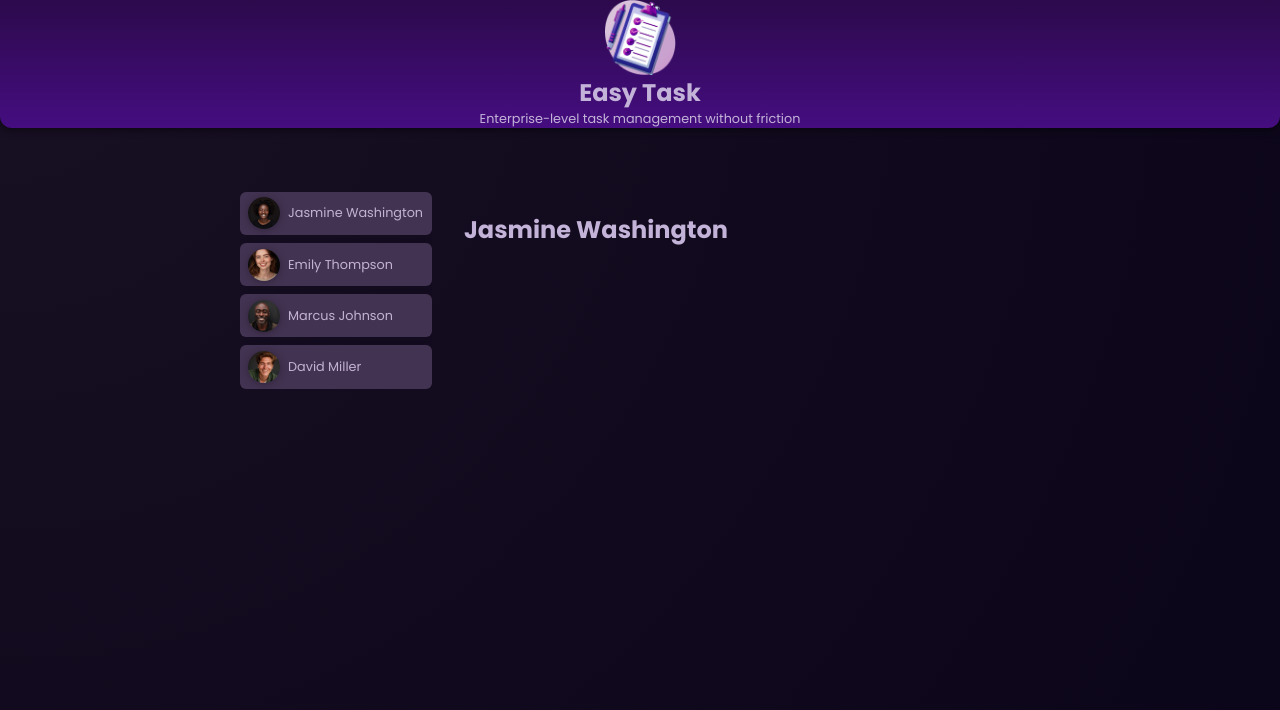
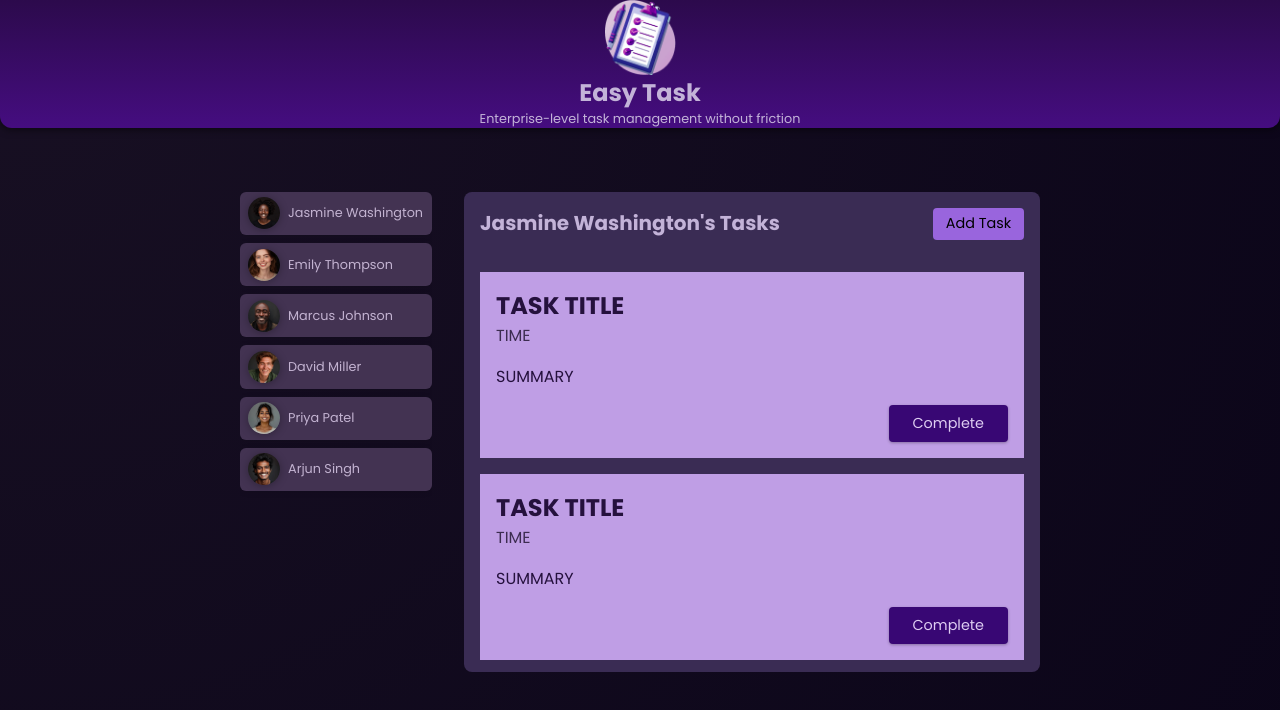
Before and after one commit to Sourav610/AngularTopic, an Angular app: page / in a window 1280 px wide. Both pictures are taken after a click on the button "Jasmine Washington". Shown: the top 710 px of the page. Built offline with nearby package versions, Linux system fonts and the light colour scheme.

Commit message:
adding tasks

```diff
--- a/src/app/app.component.html
+++ b/src/app/app.component.html
@@ -16,7 +16,7 @@
     </li> -->
 
     <!-- when using user object to access the value. -->
-    <li>
+    <!-- <li>
       <app-user [user]="users[0]" (select)="onSelectUser($event)"/>
     </li>
     <li>
@@ -27,7 +27,28 @@
     </li>
     <li>
       <app-user [user]="users[3]" (select)="onSelectUser($event)" />
-    </li>
+    </li>  -->
+    <!-- using for to handle dynamic value after angular 17 -->
+    @for(user of users; track user.id){
+      <li>
+        <app-user [user]="user" (select)="onSelectUser($event)"/>
+      </li>
+    }
+    <!-- before angular 17 -->
+    <!-- <li *ngFor="let user of users">
+      <app-user [user]="user"(select)="onSelectUser($event)"/>
+    </li> -->
   </ul>
-    <app-task [name]="selectedUser?.name"/>
+    <!-- <app-task [name]="selectedUser?.name"/> -->
+    @if (selectedUser){
+      <app-task [name] = "selectedUser.name"/>
+    } @else{
+      <p id="fallback">Select a user to see their tasks!</p>
+    }
+
+    <!-- before angular 17 -->
+    <!-- <app-task *ngIf="selectedUser; else fallback" [name]="selectedUser!.name"/>
+    <ng-template #fallback>
+      <p id ="fallback">Select a user to see their tasks!</p>
+    </ng-template> -->
 </main>
--- a/src/app/app.component.ts
+++ b/src/app/app.component.ts
@@ -3,6 +3,7 @@ import { HeaderComponent } from './header/header.component';
 import {UserComponent} from './user/user.component';
 import { DUMMY_USERS } from './dummy-users';
 import { TaskComponent } from './task/task.component';
+// import { NgFor, NgIf } from '@angular/common';
 @Component({
   selector: 'app-root',
   imports: [HeaderComponent,UserComponent,TaskComponent],
@@ -12,7 +13,7 @@ import { TaskComponent } from './task/task.component';
 })
 export class AppComponent {
  users = DUMMY_USERS;
- selectedUserId = 'u1';
+ selectedUserId?:string;
 
  get selectedUser(){
   return this.users.find((user) => user.id === this.selectedUserId);
--- a/src/app/task/task.component.css
+++ b/src/app/task/task.component.css
@@ -0,0 +1,63 @@
+#task {
+    padding: 1rem;
+    border-radius: 8px;
+    max-height: 60vh;
+    overflow: auto;
+    background-color: #3a2c54;
+  }
+
+  header {
+    display: flex;
+    justify-content: space-between;
+    align-items: flex-start;
+    margin-bottom: 2rem;
+    gap: 1rem;
+  }
+
+  h2 {
+    margin: 0;
+    font-size: 0.9rem;
+    width: 60%;
+    text-wrap: balance;
+  }
+
+  menu {
+    margin: 0;
+    padding: 0;
+  }
+
+  menu button {
+    font: inherit;
+    cursor: pointer;
+    background-color: #9965dd;
+    border-radius: 4px;
+    border: none;
+    padding: 0.35rem 0.8rem;
+    font-size: 0.9rem;
+  }
+
+  menu button:hover,
+  menu button:active {
+    background-color: #a565dd
+  }
+
+  ul {
+    list-style: none;
+    margin: 1rem 0;
+    padding: 0;
+    display: flex;
+    flex-direction: column;
+    gap: 1rem;
+    max-height: 50vh;
+    overflow: auto;
+  }
+
+  @media (min-width: 768px) {
+    h2 {
+      font-size: 1.25rem;
+    }
+
+    menu {
+      width: auto;
+    }
+  }
--- a/src/app/task/task.component.html
+++ b/src/app/task/task.component.html
@@ -1 +1,22 @@
-<h2>{{name}}</h2>
+<section id="task">
+    <header>
+        <h2>{{name}}'s Tasks</h2>
+        <menu>
+            <button>Add Task</button>
+        </menu>
+    </header>
+    <ul>
+        <li>
+           <app-tasks></app-tasks>
+        </li>
+        <li>
+            <app-tasks></app-tasks>
+         </li>
+         <li>
+            <app-tasks></app-tasks>
+         </li>
+         <li>
+            <app-tasks></app-tasks>
+         </li>
+    </ul>
+</section>
--- a/src/app/task/task.component.ts
+++ b/src/app/task/task.component.ts
@@ -1,10 +1,11 @@
 import { Component , Input } from "@angular/core"
 import { RequiredValidator } from "@angular/forms";
+import { TasksComponent } from "./tasks/tasks.component";
 
 @Component({
     selector: 'app-task',
     standalone: true,
-    imports: [],
+    imports: [TasksComponent],
     templateUrl: './task.component.html',
     styleUrl: './task.component.css'
   })
--- /dev/null
+++ b/src/app/task/tasks/tasks.component.css
@@ -0,0 +1,37 @@
+article {
+    padding: 1rem;
+    color: #25113d;
+    background-color: #bf9ee5;
+  }
+
+  h2 {
+    margin: 0;
+  }
+
+  time {
+    color: #3c2c50;
+  }
+
+  .actions {
+    text-align: right;
+    margin: 0;
+  }
+
+  .actions button {
+    font: inherit;
+    font-size: 0.9rem;
+    cursor: pointer;
+    background-color: #380774;
+    color: #decdf2;
+    border-radius: 4px;
+    padding: 0.5rem 1.5rem;
+    border: none;
+    box-shadow: 0 1px 3px rgba(0, 0, 0, 0.3);
+    transition: all 0.3s ease;
+  }
+
+  .actions button:hover,
+  .actions button:active {
+    background-color: #4a0774;
+    box-shadow: 0 1px 6px rgba(0, 0, 0, 0.3);
+  }
--- /dev/null
+++ b/src/app/task/tasks/tasks.component.html
@@ -0,0 +1,8 @@
+<article>
+    <h2>TASK TITLE</h2>
+    <time>TIME</time>
+    <p>SUMMARY</p>
+    <p class="actions">
+        <button>Complete</button>
+    </p>
+</article>
```
Also changed, not shown: src/app/task/tasks/tasks.component.ts (added, +11 -0 lines), src/app/user/user.component.ts (+13 -5 lines).
